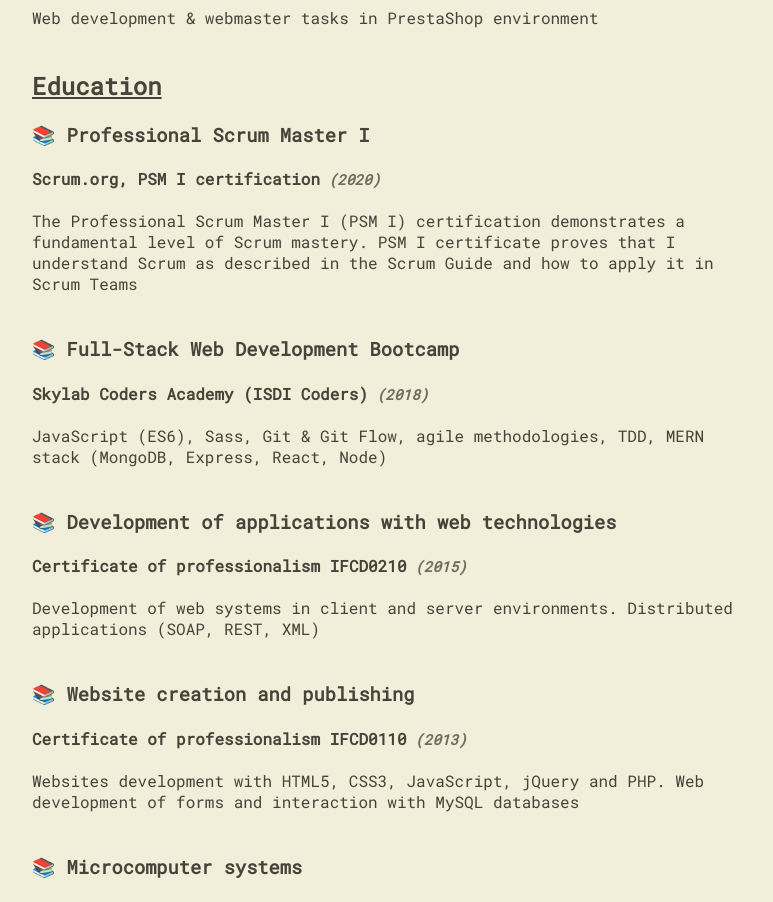
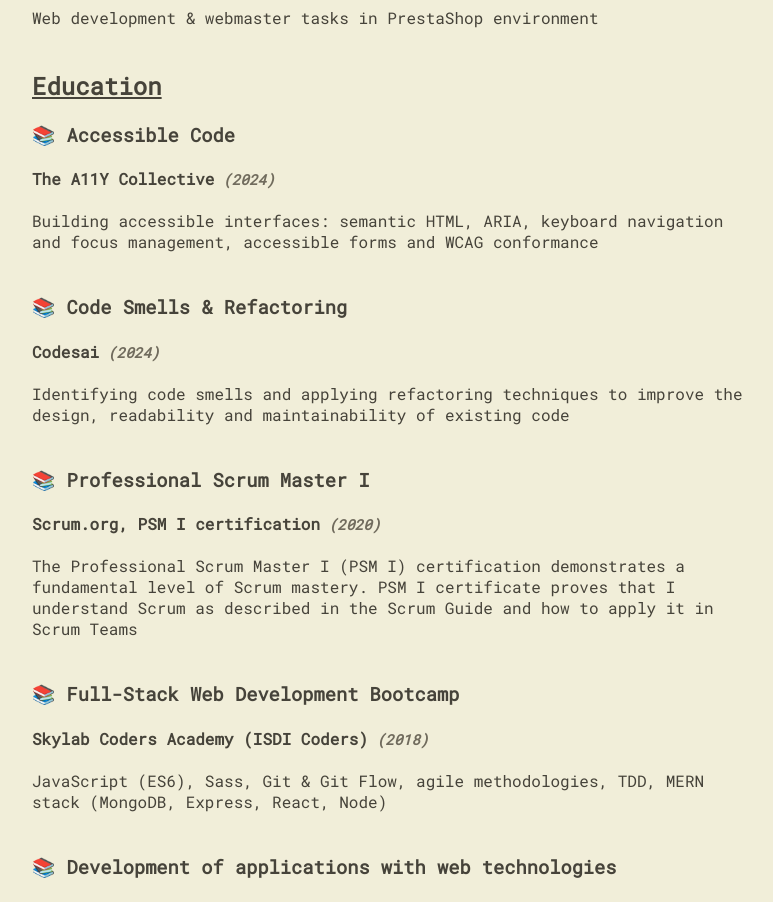
Before and after one commit to didaquis/didaquis.github.io, a Next.js app: page / in a window 1280 px wide. Shown: the part 1260-2162 px from the top of the page, without its empty margins (246-1019 px from the left). Built offline with nearby package versions, Linux system fonts and the light colour scheme; some icons are missing.

Commit message:
Add 2024 accessibility and refactoring courses to Education

```diff
--- a/components/Education.js
+++ b/components/Education.js
@@ -1,6 +1,16 @@
 const Education = () => (
 	<section className="full-width-section">
 		<h2>Education</h2>
+		<article>
+			<h3>📚 Accessible Code</h3>
+			<h4>The A11Y Collective<span> (2024)</span></h4>
+			<p>Building accessible interfaces: semantic HTML, ARIA, keyboard navigation and focus management, accessible forms and WCAG conformance</p>
+		</article>
+		<article>
+			<h3>📚 Code Smells &amp; Refactoring</h3>
+			<h4>Codesai<span> (2024)</span></h4>
+			<p>Identifying code smells and applying refactoring techniques to improve the design, readability and maintainability of existing code</p>
+		</article>
 		<article>
 			<h3>📚 Professional Scrum Master I</h3>
 			<h4>Scrum.org, PSM I certification<span> (2020)</span></h4>
```
